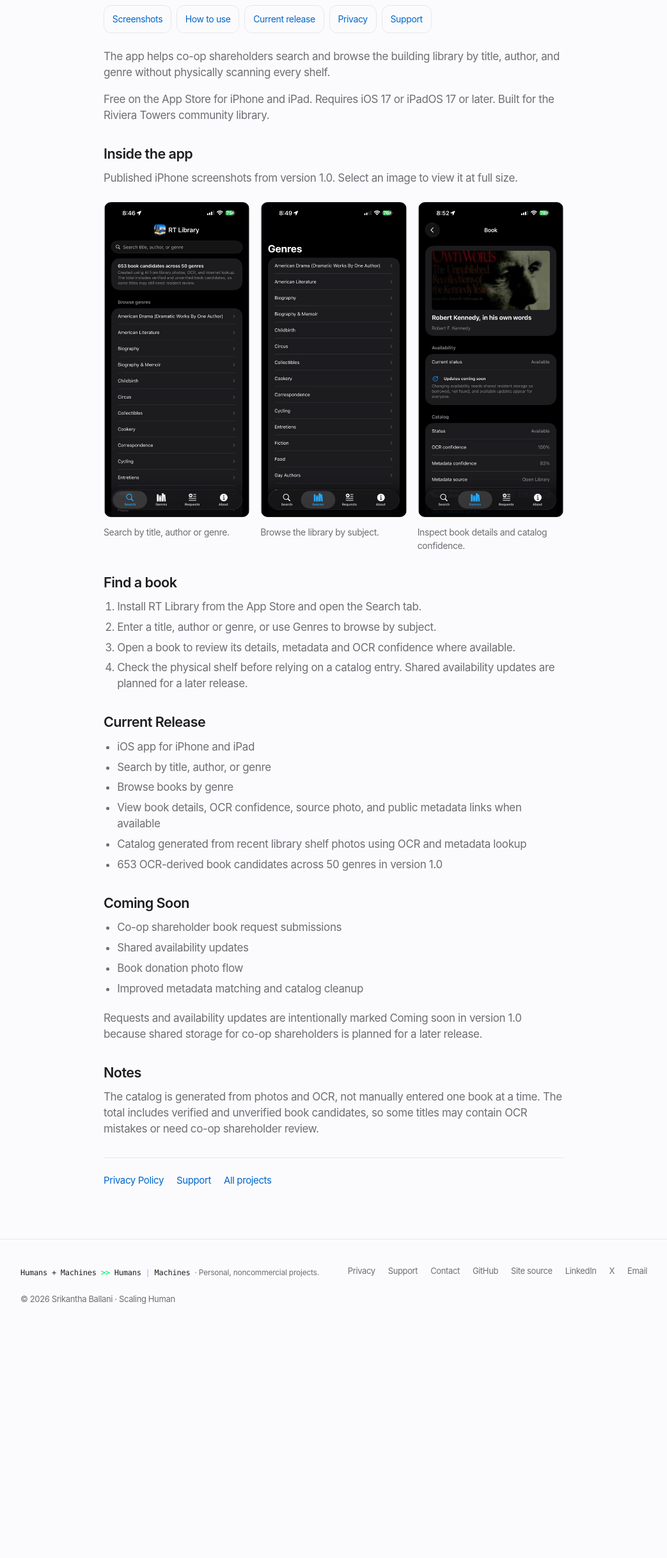
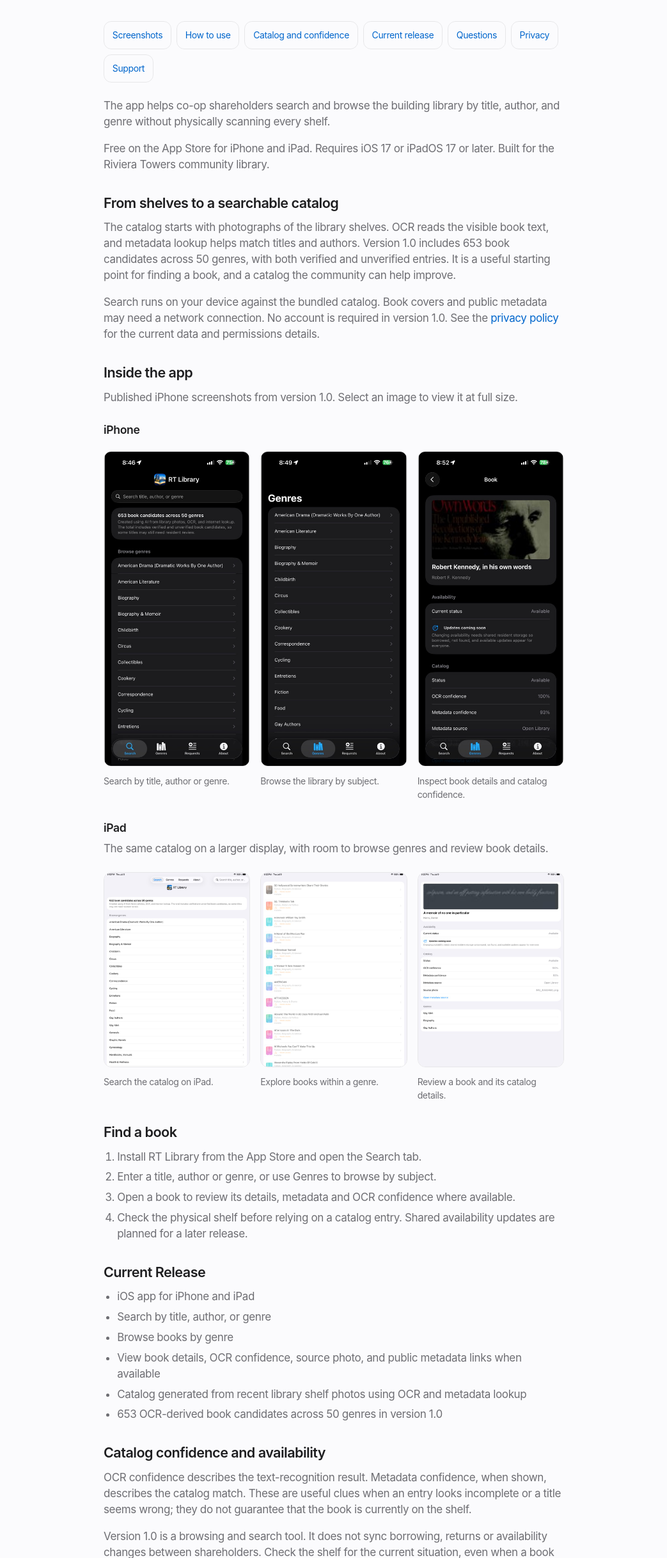
Before and after one commit to scalinghuman/website, an Astro site: page /apps/rt-library in a window 1280 px wide. Shown: the part 365-2800 px from the top of the page at 64% size, without its empty margins (118-1161 px from the left). Before the commit the page ends 2454 px from the top, so only its background shows below. Built offline with nearby package versions, Linux system fonts and the light colour scheme; Astro itself is replaced by a stand-in of ours; no server answers.

Commit message:
Explain RT Library catalog behavior and add iPad previews

```diff
--- a/docs/published-links.json
+++ b/docs/published-links.json
@@ -118,7 +118,9 @@
       "main-content",
       "screenshots",
       "getting-started",
-      "current-release"
+      "current-release",
+      "catalog",
+      "questions"
     ],
     "/apps/book-cricket/support.html": [
       "main-content"
--- a/src/pages/apps/rt-library.astro
+++ b/src/pages/apps/rt-library.astro
@@ -21,8 +21,9 @@ const app = appsBySlug["rt-library"];
         </div>
       </div>
       <p class="page-header__lead">
-        RT Library is a simple co-op shareholder-built catalog for the shared
-        library room at Riviera Towers West New York, a private co-op building.
+        Find your next read in the Riviera Towers community library.
+        Search the shelf-photo catalog by title, author or genre on iPhone and iPad.
+        A personal contribution for shareholders at Riviera Towers West New York.
       </p>
       <div class="page-header__actions">
         <a class="store-badge-link" href={app.appStoreUrl} rel="noopener noreferrer" aria-label={`RT Library: ${appStoreBadge.alt}`}>
@@ -36,7 +37,9 @@ const app = appsBySlug["rt-library"];
     <ProjectNavigation links={[
       { label: "Screenshots", href: "#screenshots" },
       { label: "How to use", href: "#getting-started" },
+      { label: "Catalog and confidence", href: "#catalog" },
       { label: "Current release", href: "#current-release" },
+      { label: "Questions", href: "#questions" },
       { label: "Privacy", href: "/apps/rt-library/privacy" },
       { label: "Support", href: "/apps/rt-library/support" },
     ]} />
@@ -48,9 +51,25 @@ const app = appsBySlug["rt-library"];
 
     <p>Free on the App Store for iPhone and iPad. Requires iOS 17 or iPadOS 17 or later. Built for the Riviera Towers community library.</p>
 
+    <h2 id="catalog">From shelves to a searchable catalog</h2>
+    <p>
+      The catalog starts with photographs of the library shelves. OCR reads the
+      visible book text, and metadata lookup helps match titles and authors.
+      Version 1.0 includes 653 book candidates across 50 genres, with both verified
+      and unverified entries. It is a useful starting point for finding a book,
+      and a catalog the community can help improve.
+    </p>
+    <p>
+      Search runs on your device against the bundled catalog. Book covers and
+      public metadata may need a network connection. No account is required in
+      version 1.0. See the <a href="/apps/rt-library/privacy">privacy policy</a>
+      for the current data and permissions details.
+    </p>
+
     <section aria-labelledby="screenshots">
       <h2 id="screenshots">Inside the app</h2>
       <p>Published iPhone screenshots from version 1.0. Select an image to view it at full size.</p>
+      <h3>iPhone</h3>
       <div class="rt-gallery">
         <figure>
           <a href="/assets/apps/rt-library/iphone-1.jpg" aria-label="View RT Library search screenshot at full size"><img src="/assets/apps/rt-library/iphone-1.jpg" width="444" height="960" alt="RT Library search field and catalog of 653 book candidates across 50 genres" loading="lazy" /></a>
@@ -64,6 +83,13 @@ const app = appsBySlug["rt-library"];
           <a href="/assets/apps/rt-library/iphone-3.jpg" aria-label="View RT Library book detail screenshot at full size"><img src="/assets/apps/rt-library/iphone-3.jpg" width="444" height="960" alt="Book detail showing author, catalog status, OCR confidence and a notice that shared availability updates are coming soon" loading="lazy" /></a>
           <figcaption>Inspect book details and catalog confidence.</figcaption>
         </figure>
+      </div>
+      <h3>iPad</h3>
+      <p>The same catalog on a larger display, with room to browse genres and review book details.</p>
+      <div class="rt-gallery rt-gallery--ipad">
+        <figure><a href="/assets/apps/rt-library/ipad-1.jpg" aria-label="View iPad screenshot 1 at full size"><img src="/assets/apps/rt-library/ipad-1.jpg" width="720" height="960" alt="RT Library iPad catalog search with a list of genres" loading="lazy" /></a><figcaption>Search the catalog on iPad.</figcaption></figure>
+        <figure><a href="/assets/apps/rt-library/ipad-2.jpg" aria-label="View iPad screenshot 2 at full size"><img src="/assets/apps/rt-library/ipad-2.jpg" width="720" height="960" alt="RT Library iPad genre detail listing books" loading="lazy" /></a><figcaption>Explore books within a genre.</figcaption></figure>
+        <figure><a href="/assets/apps/rt-library/ipad-3.jpg" aria-label="View iPad screenshot 3 at full size"><img src="/assets/apps/rt-library/ipad-3.jpg" width="720" height="960" alt="RT Library iPad book detail view" loading="lazy" /></a><figcaption>Review a book and its catalog details.</figcaption></figure>
       </div>
     </section>
 
@@ -91,6 +117,19 @@ const app = appsBySlug["rt-library"];
       <li>653 OCR-derived book candidates across 50 genres in version 1.0</li>
     </ul>
 
+    <h2>Catalog confidence and availability</h2>
+    <p>
+      OCR confidence describes the text-recognition result. Metadata confidence,
+      when shown, describes the catalog match. These are useful clues when an
+      entry looks incomplete or a title seems wrong; they do not guarantee that
+      the book is currently on the shelf.
+    </p>
+    <p>
+      Version 1.0 is a browsing and search tool. It does not sync borrowing,
+      returns or availability changes between shareholders. Check the shelf for
+      the current situation, even when a book detail shows an available status.
+    </p>
+
     <h2>Coming Soon</h2>
     <ul>
       <li>Co-op shareholder book request submissions</li>
@@ -103,6 +142,16 @@ const app = appsBySlug["rt-library"];
       version 1.0 because shared storage for co-op shareholders is planned for a
       later release.
     </p>
+
+    <h2 id="questions">Common questions</h2>
+    <h3>Is this a public library service?</h3>
+    <p>No. The app is a shareholder-built catalog for the shared library at Riviera Towers West New York, a private co-op building. The App Store download is free, but the catalog is specific to that community.</p>
+    <h3>Can I request or reserve a book?</h3>
+    <p>Requests and shared availability updates are planned for a later release. Version 1.0 does not submit or sync requests.</p>
+    <h3>What if a title or author is wrong?</h3>
+    <p>OCR can misread shelf text, and metadata can match the wrong edition or book. Send the title or author shown, what needs correcting and your app version through <a href="/apps/rt-library/support">RT Library support</a>.</p>
+    <h3>Can I use it without an internet connection?</h3>
+    <p>The bundled catalog and on-device search do not need a server. Public covers and metadata links may need an internet connection.</p>
 
     <h2>Notes</h2>
     <p>
```
Also changed, not shown: docs/rt-library-assets.md (+1 -1 lines), public/assets/apps/rt-library/ipad-1.jpg (added), public/assets/apps/rt-library/ipad-2.jpg (added), public/assets/apps/rt-library/ipad-3.jpg (added).
